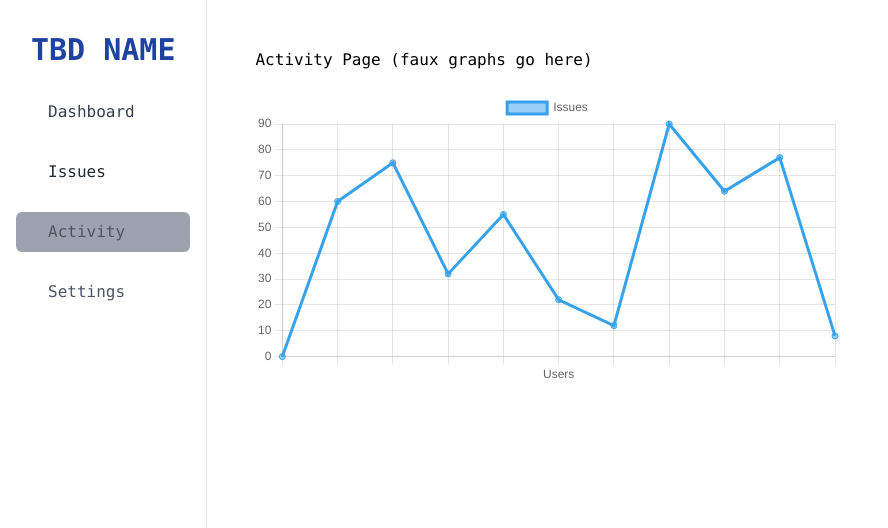
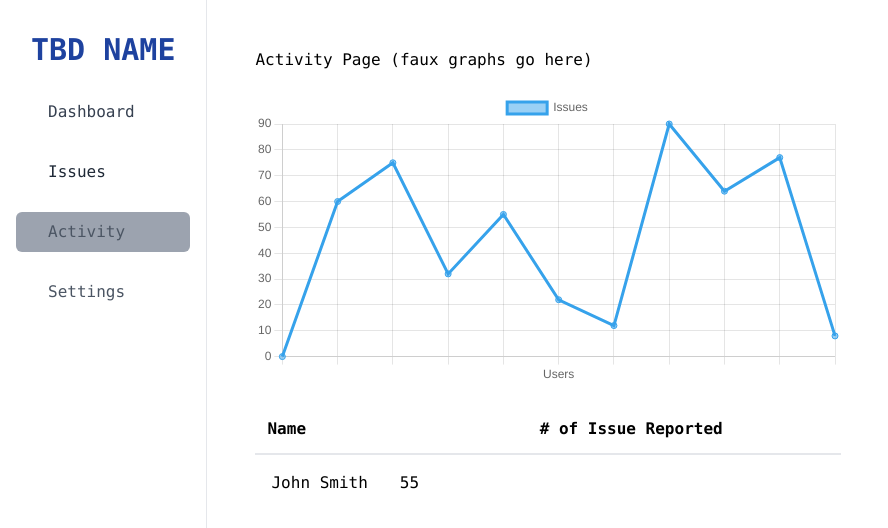
Before and after one commit to alex-jin45/nextjs-ticket-management, a Next.js app: page /dashboard/activity in a window 1280 px wide. Shown: the top 528 px of the page, without its empty margins (0-888 px from the left). Built offline with nearby package versions, Linux system fonts and the light colour scheme.

Commit message:
adding simple table for acitivty

```diff
--- /dev/null
+++ b/components/ActivityPage/AcitivityUsers.js
@@ -0,0 +1,29 @@
+const ActivityUsers = ({}) => {
+  return (
+    <>
+      <div className="mt-5">
+        <table className="w-3/5">
+          <thead>
+            <tr className="border-b-2">
+              <th className="p-3 text-left">Name</th>
+              <th className="p-3 text-left"># of Issue Reported</th>
+            </tr>
+            <tbody className="">
+              <tr className="">
+                <td className=" p-4">
+                  <span>John Smith</span>
+                </td>
+
+                <td className="flex p-4">
+                  <span>55</span>
+                </td>
+              </tr>
+            </tbody>
+          </thead>
+        </table>
+      </div>
+    </>
+  );
+};
+
+export default ActivityUsers;
--- a/pages/dashboard/activity/index.js
+++ b/pages/dashboard/activity/index.js
@@ -1,4 +1,5 @@
 import ActivityGraph from "../../../components/ActivityPage/ActivityGraph";
+import ActivityUsers from "../../../components/ActivityPage/AcitivityUsers";
 
 const ActivityPage = ({}) => {
   return (
@@ -6,6 +7,7 @@ const ActivityPage = ({}) => {
       <div>
         <h1>Activity Page (faux graphs go here)</h1>
         <ActivityGraph />
+        <ActivityUsers />
       </div>
     </>
   );
```
